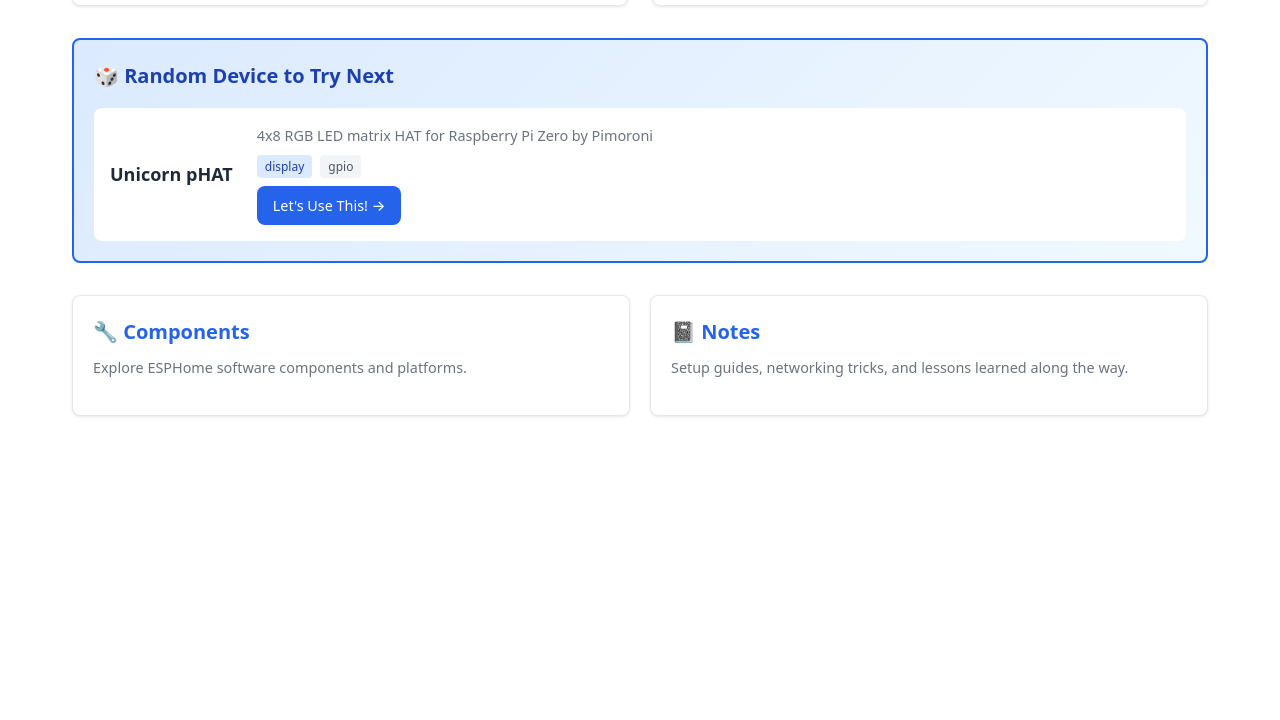
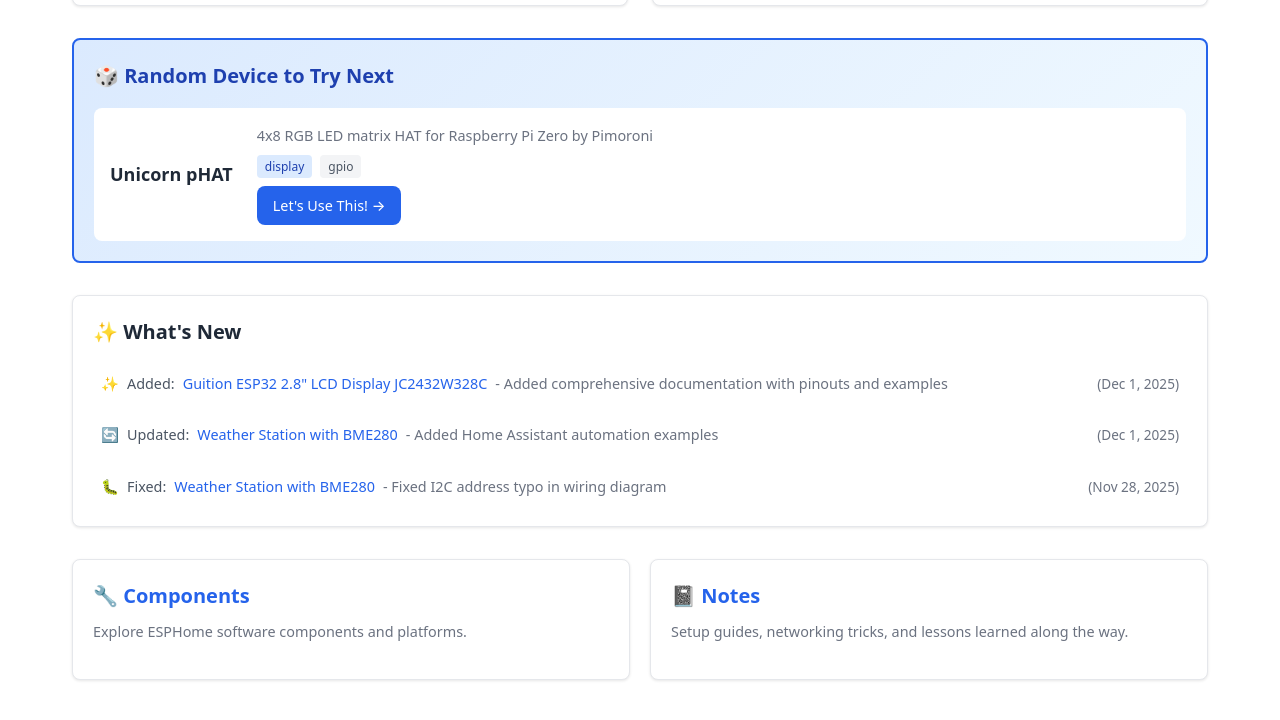
Before and after one commit to barbarachbc/esphome-workshop, an Astro site: page / in a window 1280 px wide. Shown: the part 867-1587 px from the top of the page. Before the commit the page ends 1363 px from the top, so only its background shows below. Built offline with nearby package versions, Linux system fonts and the light colour scheme; Astro itself is replaced by a stand-in of ours.

Commit message:
Add changelog support for devices, components, projects, and notes; implement recent changes display on homepage

```diff
--- a/src/content/config.ts
+++ b/src/content/config.ts
@@ -26,6 +26,11 @@
       title: z.string(),
       url: z.string(),
     })).optional(),
+    changelog: z.array(z.object({
+      date: z.string(),  // ISO format: YYYY-MM-DD
+      type: z.enum(['added', 'updated', 'fixed']),
+      description: z.string(),
+    })).optional(),
   }),
 });
 
@@ -40,6 +45,11 @@
     requiresHardware: z.boolean().default(false),
     relatedDevices: z.array(z.string()).optional(), // References to device slugs
     tags: z.array(z.string()).optional(),
+    changelog: z.array(z.object({
+      date: z.string(),  // ISO format: YYYY-MM-DD
+      type: z.enum(['added', 'updated', 'fixed']),
+      description: z.string(),
+    })).optional(),
   }),
 });
 
@@ -58,6 +68,11 @@
     dateStarted: z.string().optional(),
     dateCompleted: z.string().optional(),
     motivation: z.string().optional(),
+    changelog: z.array(z.object({
+      date: z.string(),  // ISO format: YYYY-MM-DD
+      type: z.enum(['added', 'updated', 'fixed']),
+      description: z.string(),
+    })).optional(),
   }),
 });
 
@@ -70,6 +85,11 @@
     difficulty: z.enum(['beginner', 'intermediate', 'advanced']).optional(),
     tags: z.array(z.string()).optional(),
     lastUpdated: z.string().optional(),
+    changelog: z.array(z.object({
+      date: z.string(),  // ISO format: YYYY-MM-DD
+      type: z.enum(['added', 'updated', 'fixed']),
+      description: z.string(),
+    })).optional(),
   }),
 });
 
--- a/src/content/devices/jc2432w328c.md
+++ b/src/content/devices/jc2432w328c.md
@@ -26,6 +26,10 @@
 #image: "/images/devices/jc2432w328c.png"
 count: 2
 usedCount: 1
+changelog:
+  - date: "2025-12-01"
+    type: "added"
+    description: "Added comprehensive documentation with pinouts and examples"
 ---
 
 ## Overview
--- a/src/content/projects/weather-station-bme280.md
+++ b/src/content/projects/weather-station-bme280.md
@@ -6,6 +6,13 @@
 components: ["i2c", "sensor"]
 tags: ["weather", "monitoring", "temperature", "humidity", "pressure"]
 status: "completed"
+changelog:
+  - date: "2025-12-01"
+    type: "updated"
+    description: "Added Home Assistant automation examples"
+  - date: "2025-11-28"
+    type: "fixed"
+    description: "Fixed I2C address typo in wiring diagram"
 ---
 
 ## Project Overview
--- a/src/pages/index.astro
+++ b/src/pages/index.astro
@@ -1,6 +1,7 @@
 ---
 import Layout from '../layouts/Layout.astro';
 import { getCollection } from 'astro:content';
+import { getRecentChanges, formatChangelogDate, getChangeTypeEmoji } from '../utils/changelog';
 
 // Query all devices and projects
 const allDevices = await getCollection('devices');
@@ -78,6 +79,9 @@
 ];
 
 const randomHeroDescription = heroDescriptions[Math.floor(Math.random() * heroDescriptions.length)];
+
+// Get recent changes for "What's New" section
+const recentChanges = await getRecentChanges(7);
 ---
 
 <Layout title="Home">
@@ -145,6 +149,25 @@
             Let's Use This! →
           </a>
         </div>
+      </div>
+    </div>
+  )}
+
+  {recentChanges.length > 0 && (
+    <div class="whats-new-section">
+      <h2>✨ What's New</h2>
+      <div class="changelog-list">
+        {recentChanges.map(change => (
+          <div class="changelog-item">
+            <span class="change-emoji">{getChangeTypeEmoji(change.type)}</span>
+            <span class="change-type">{change.type}:</span>
+            <a href={`/${change.contentType}s/${change.slug}`} class="change-link">
+              {change.title}
+            </a>
+            <span class="change-description">- {change.description}</span>
+            <span class="change-date">({formatChangelogDate(change.date)})</span>
+          </div>
+        ))}
       </div>
     </div>
   )}
@@ -351,5 +374,74 @@
       gap: 1.25rem;
       margin-bottom: 3rem;
     }
+
+    .whats-new-section {
+      margin-bottom: 2rem;
+      padding: 1.25rem;
+      background: white;
+      border-radius: 0.5rem;
+      border: 1px solid var(--border);
+      box-shadow: 0 1px 3px rgba(0, 0, 0, 0.1);
+    }
+
+    .whats-new-section h2 {
+      margin: 0 0 1rem 0;
+      color: var(--text);
+      font-size: 1.25rem;
+    }
+
+    .changelog-list {
+      display: flex;
+      flex-direction: column;
+      gap: 0.75rem;
+    }
+
+    .changelog-item {
+      display: flex;
+      align-items: baseline;
+      gap: 0.5rem;
+      font-size: 0.9rem;
+      padding: 0.5rem;
+      border-radius: 0.25rem;
+      transition: background 0.2s;
+    }
+
+    .changelog-item:hover {
+      background: var(--gray-light);
+    }
+
+    .change-emoji {
+      flex-shrink: 0;
+    }
+
+    .change-type {
+      flex-shrink: 0;
+      font-weight: 500;
+      text-transform: capitalize;
+      color: var(--gray-dark);
+    }
+
+    .change-link {
+      color: var(--accent);
+      text-decoration: none;
+      font-weight: 500;
+      transition: color 0.2s;
+    }
+
+    .change-link:hover {
+      color: var(--accent-dark);
+      text-decoration: underline;
+    }
+
+    .change-description {
+      color: var(--gray);
+    }
+
+    .change-date {
+      color: var(--gray);
+      font-size: 0.85rem;
+      margin-left: auto;
+      flex-shrink: 0;
+    }
   </style>
 </Layout>
--- /dev/null
+++ b/src/utils/changelog.ts
@@ -0,0 +1,101 @@
+import { getCollection } from 'astro:content';
+
+interface ChangelogEntry {
+  date: string;
+  type: 'added' | 'updated' | 'fixed';
+  description: string;
+  contentType: 'device' | 'component' | 'project' | 'note';
+  title: string;
+  slug: string;
+}
+
+export async function getRecentChanges(limit = 10): Promise<ChangelogEntry[]> {
+  const allChanges: ChangelogEntry[] = [];
+
+  // Gather from devices collection
+  const devices = await getCollection('devices');
+  devices.forEach(item => {
+    if (item.data.changelog) {
+      item.data.changelog.forEach(change => {
+        allChanges.push({
+          ...change,
+          contentType: 'device',
+          title: item.data.title,
+          slug: item.slug,
+        });
+      });
+    }
+  });
+
+  // Gather from components collection
+  const components = await getCollection('components');
+  components.forEach(item => {
+    if (item.data.changelog) {
+      item.data.changelog.forEach(change => {
+        allChanges.push({
+          ...change,
+          contentType: 'component',
+          title: item.data.title,
+          slug: item.slug,
+        });
+      });
+    }
+  });
+
+  // Gather from projects collection
+  const projects = await getCollection('projects');
+  projects.forEach(item => {
+    if (item.data.changelog) {
+      item.data.changelog.forEach(change => {
+        allChanges.push({
+          ...change,
+          contentType: 'project',
+          title: item.data.title,
+          slug: item.slug,
+        });
+      });
+    }
+  });
+
+  // Gather from notes collection
+  const notes = await getCollection('notes');
+  notes.forEach(item => {
+    if (item.data.changelog) {
+      item.data.changelog.forEach(change => {
+        allChanges.push({
+          ...change,
+          contentType: 'note',
+          title: item.data.title,
+          slug: item.slug,
+        });
+      });
+    }
+  });
+
+  // Sort by date descending and limit results
+  return allChanges
+    .sort((a, b) => new Date(b.date).getTime() - new Date(a.date).getTime())
+    .slice(0, limit);
+}
+
+export function formatChangelogDate(dateString: string): string {
+  const date = new Date(dateString);
+  return date.toLocaleDateString('en-US', {
+    month: 'short',
+    day: 'numeric',
+    year: 'numeric'
+  });
+}
+
+export function getChangeTypeEmoji(type: 'added' | 'updated' | 'fixed'): string {
+  switch (type) {
+    case 'added':
+      return '✨';
+    case 'updated':
+      return '🔄';
+    case 'fixed':
+      return '🐛';
+    default:
+      return '📝';
+  }
+}
```
